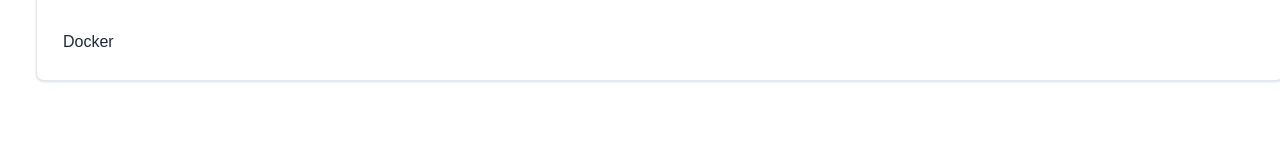
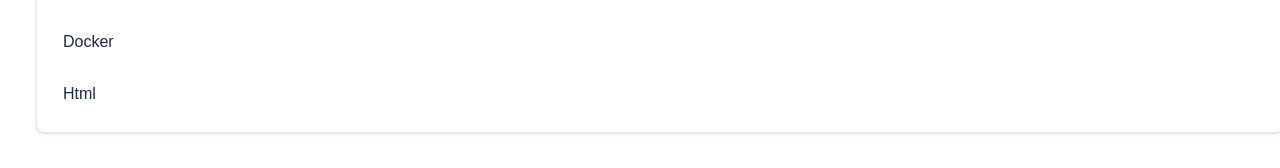
Before and after one commit to jonathaneamorim/web-it-open-helper, a Next.js app: page /programming in a window 1280 px wide. Shown: the part 213-381 px from the top of the page. Built offline with nearby package versions, Linux system fonts and the light colour scheme.

Commit message:
feat: update programming page

```diff
--- a/src/app/programming/page.tsx
+++ b/src/app/programming/page.tsx
@@ -1,19 +1,24 @@
 import { List } from "@/components/list/list";
+import { url } from "inspector";
 
 export default function Programming() {
 
     const listProgramming = [
     {
       name: "Databases",
-      url: "/programming/databases"
+      link: "/programming/databases"
     },
     {
       name: "git",
-      url: "/programming/git"
+      link: "/programming/git"
     },
     {
       name: "Docker",
-      url: "/programming/docker"
+      link: "/programming/docker"
+    },
+    {
+      name: "Html",
+      link: "/programming/html"
     }
   ];
 
```
